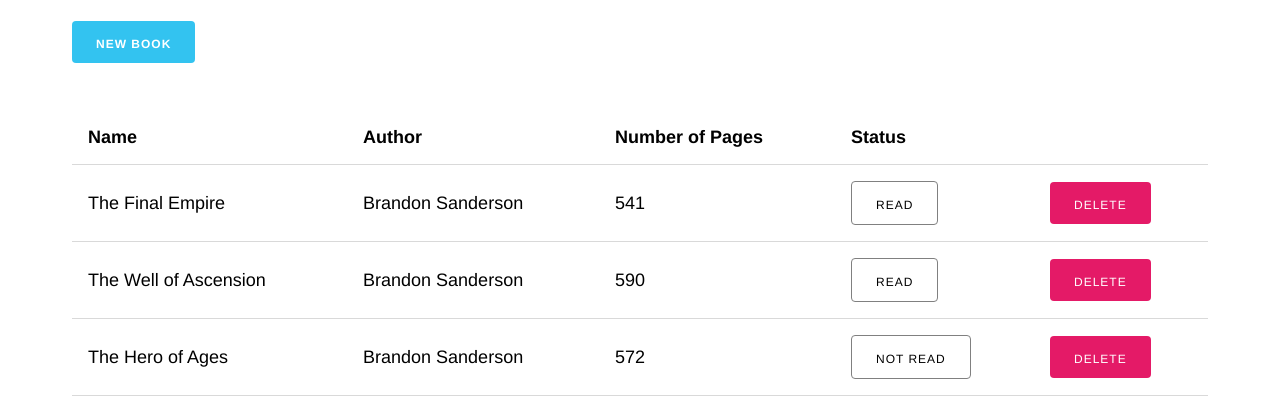
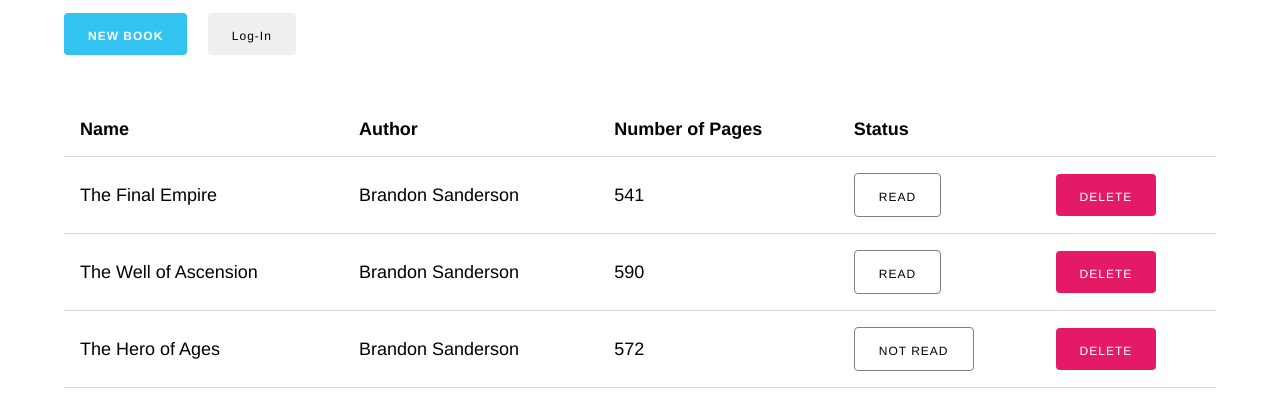
Before and after one commit to gefgu/odin-library, a website built with webpack: page dist/index.html in a window 1280 px wide. Shown: the part 222-640 px from the top of the page. Built offline with Linux system fonts and the light colour scheme.

Commit message:
Add log-in button html and css

```diff
--- a/src/style.css
+++ b/src/style.css
@@ -1,5 +1,9 @@
 * {
   font-family: Helvetica, Arial, sans-serif;
+}
+
+body {
+  margin: 0;
 }
 
 .container {
@@ -100,6 +104,7 @@
 }
 
 #add-button,
+.account-button,
 .delete-button,
 .status-button {
   padding: 16px 24px 12px;
@@ -118,6 +123,11 @@
 .status-button {
   border: 1px solid grey;
   background-color: white;
+}
+
+.account-button {
+  border: none;
+  margin: 0 16px;
 }
 
 #add-button {
```
Also changed, not shown: dist/index.html, dist/main.js.
